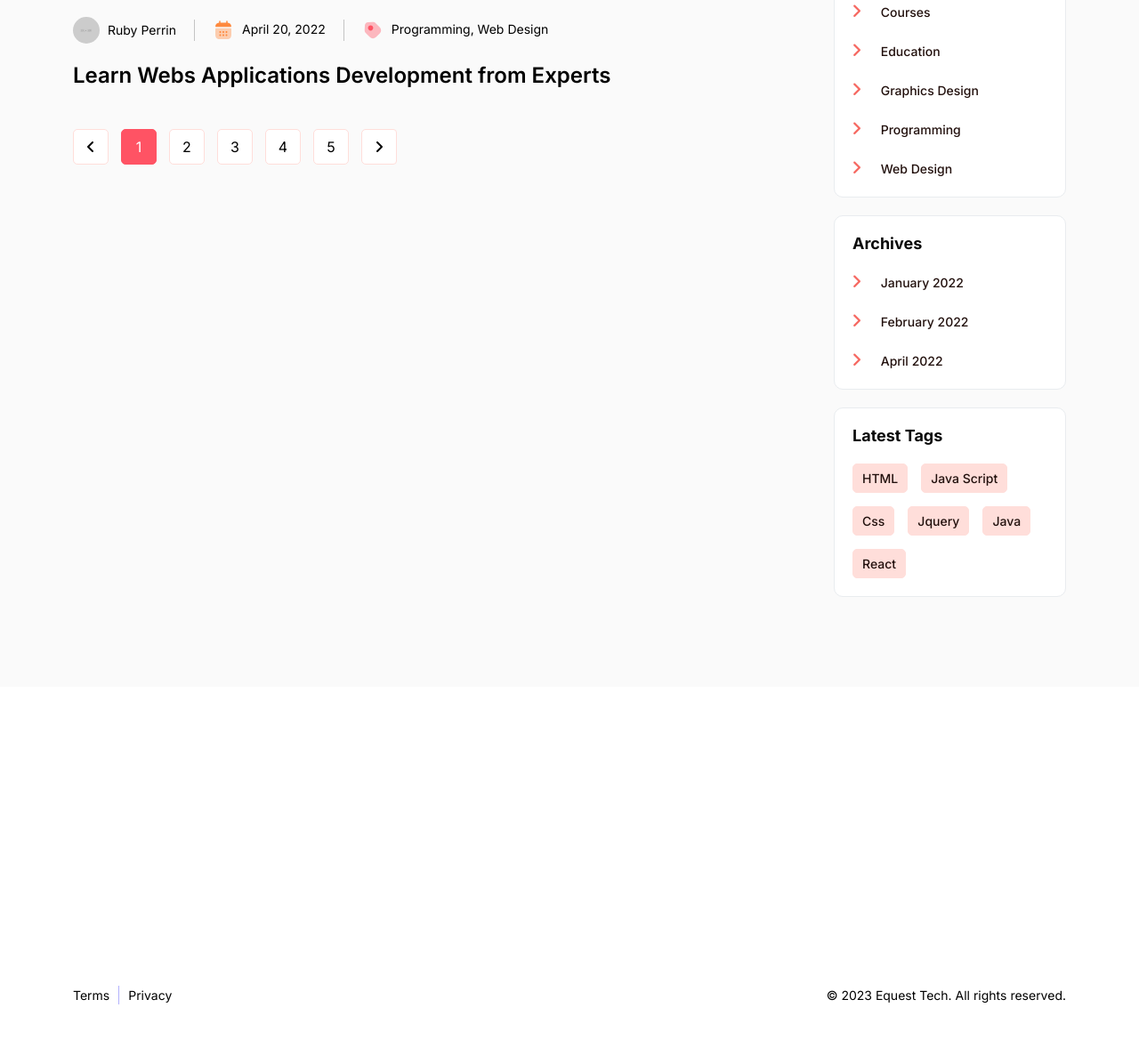
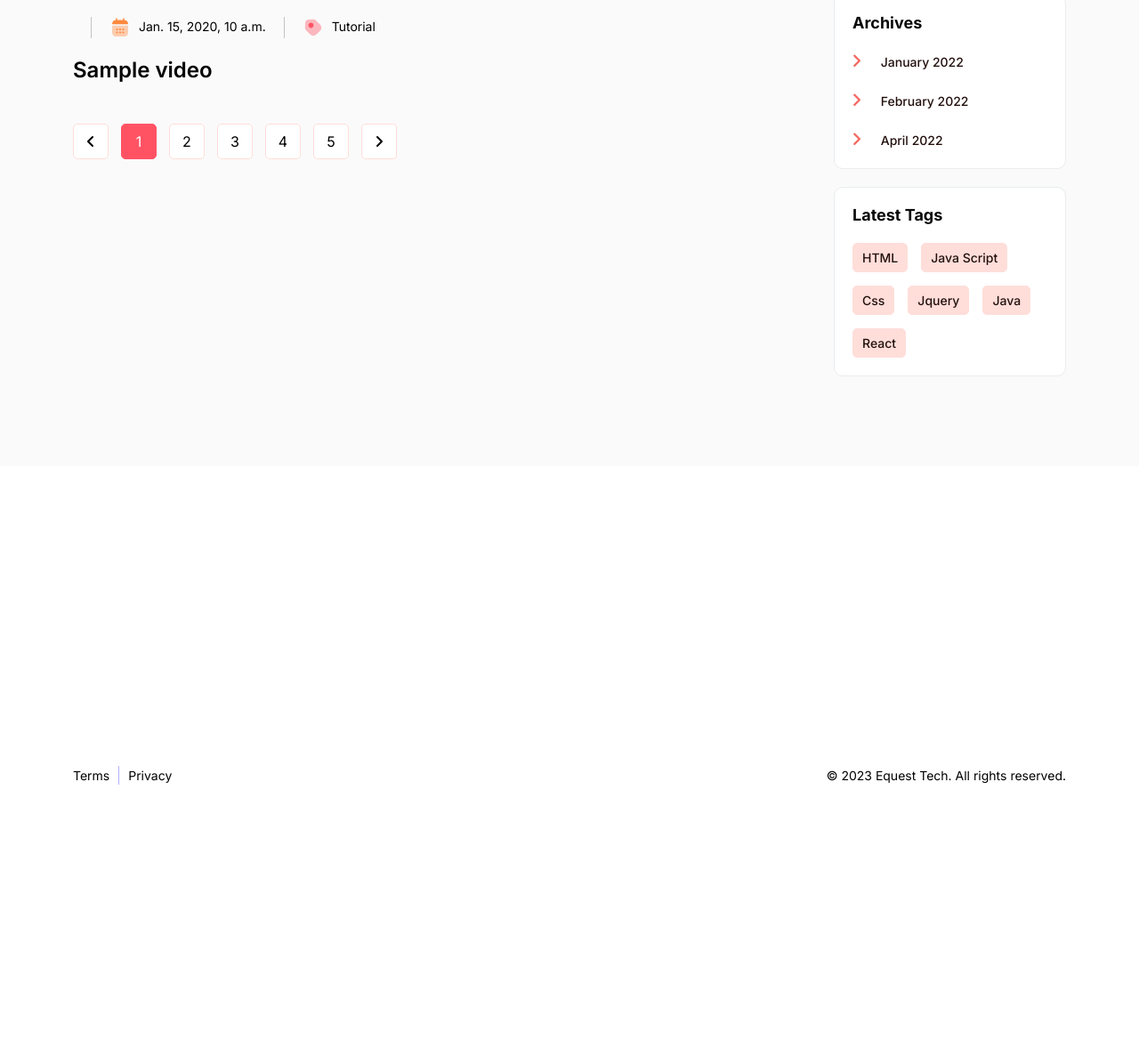
Before and after one commit to e-questtech/equestlms, a Django app: template equestlms/templates/videos/video_list.html in a window 1280 px wide. Shown: the part 852-2021 px from the top of the page at 89% size. After the commit the page ends 1734 px from the top, so only its background shows below. Run offline with Django 4.2, Linux system fonts and the light colour scheme; the template is opened without the code that fills it: most values are stand-ins (such as "Sample title", 1, 10 or a date in 2020); grey boxes marked "Sample" are stand-in pictures; some libraries are stand-ins or nearby versions.

Commit message:
added video_list and lastest_post template logic

```diff
--- a/equestlms/templates/videos/video_list.html
+++ b/equestlms/templates/videos/video_list.html
@@ -30,36 +30,39 @@
 		<div class="row">
 			<div class="col-lg-9 col-md-12">
 
-				<!-- Blog Post -->
+				<!-- Video (blog styling used for videos) -->
+				{% for video in video_list  %}
 				<div class="blog">
 					<div class="blog-image">
 						<a href="blog-details.html"><img class="img-fluid"
-								src="{% static 'img/blog/blog-05.jpg' %}"
+								src="{{video.alt_image.url}}"
 								alt="Post Image"></a>
 					</div>
 					<div class="blog-info clearfix">
 						<div class="post-left">
 							<ul>
 								<li>
-									<div class="post-author">
+									<!-- <div class="post-author">
 										<a href="instructor-profile.html"><img
 												src="{% static 'img/user/user.jpg' %}"
 												alt="Post Author"> <span>Ruby Perrin</span></a>
-									</div>
+									</div> -->
 								</li>
 								<li><img class="img-fluid"
 										src="{% static 'img/icon/icon-22.svg' %}"
-										alt="">April 20, 2022</li>
+										alt="">{{video.created_at}}</li>
 								<li><img class="img-fluid"
 										src="{% static 'img/icon/icon-23.svg' %}"
-										alt="">Programming, Web Design</li>
+										alt="">Tutorial</li>
 							</ul>
 						</div>
 					</div>
-					<h3 class="blog-title"><a href="blog-details.html">Learn Webs
-							Applications Development from Experts</a></h3>
+					<h3 class="blog-title"><a href='{{video.url}}'>{{ video.title }}</a>
+					</h3>
 				</div>
-				<!-- /Blog Post -->
+				{% endfor %}
+				<!-- /Video  -->
+
 				<!-- Blog pagination -->
 				<div class="row">
 					<div class="col-md-12">
@@ -125,60 +128,26 @@
 					</div>
 					<div class="card-body">
 						<ul class="latest-posts">
+							{% for video in  latest_videos %}
 							<li>
 								<div class="post-thumb">
 									<a href="blog-details.html">
 										<img class="img-fluid"
-											src="{% static 'img/blog/blog-01.jpg' %}"
+											src="{{video.alt_image.url}}"
 											alt="">
 									</a>
 								</div>
 								<div class="post-info">
 									<h4>
-										<a href="blog-details.html">Learn Webs Applications
-											Development from Experts</a>
+										<a href="{{video.url}}">{{ video.title }}</a>
 									</h4>
 									<p><img class="img-fluid"
 											src="{% static 'img/icon/icon-22.svg' %}"
-											alt="">Jun 14, 2022</p>
+											alt="">{{ video.created_at }}</p>
 								</div>
 							</li>
-							<li>
-								<div class="post-thumb">
-									<a href="blog-details.html">
-										<img class="img-fluid"
-											src="{% static 'img/blog/blog-02.jpg' %}"
-											alt="">
-									</a>
-								</div>
-								<div class="post-info">
-									<h4>
-										<a href="blog-details.html">Expand Your Career Opportunities
-											With Python</a>
-									</h4>
-									<p><img class="img-fluid"
-											src="{% static 'img/icon/icon-22.svg' %}"
-											alt=""> 3 Dec 2019</p>
-								</div>
-							</li>
-							<li>
-								<div class="post-thumb">
-									<a href="blog-details.html">
-										<img class="img-fluid"
-											src="{% static 'img/blog/blog-03.jpg' %}"
-											alt="">
-									</a>
-								</div>
-								<div class="post-info">
-									<h4>
-										<a href="blog-details.html">Complete PHP Programming Career
-											Guideline</a>
-									</h4>
-									<p><img class="img-fluid"
-											src="{% static 'img/icon/icon-22.svg' %}"
-											alt=""> 3 Dec 2019</p>
-								</div>
-							</li>
+							{% endfor %}
+
 						</ul>
 					</div>
 				</div>
```
Also changed, not shown: videos/views.py (+9 -1 lines).
